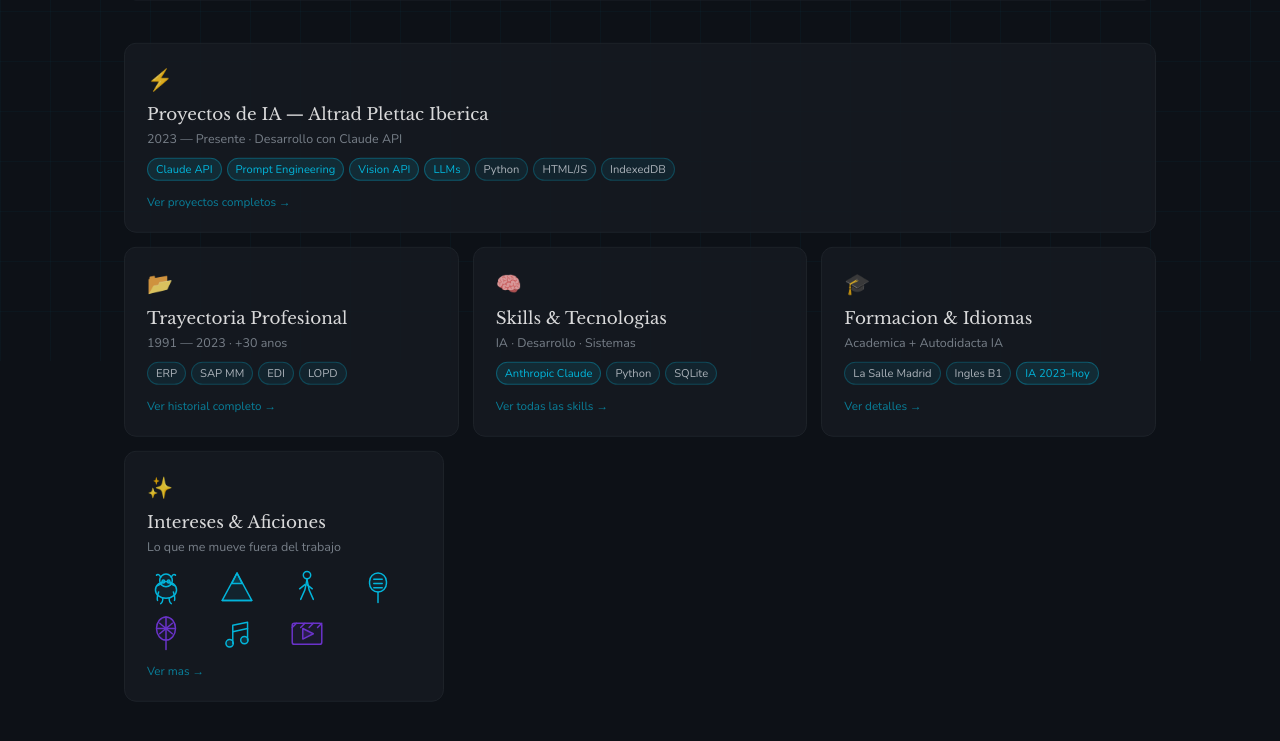
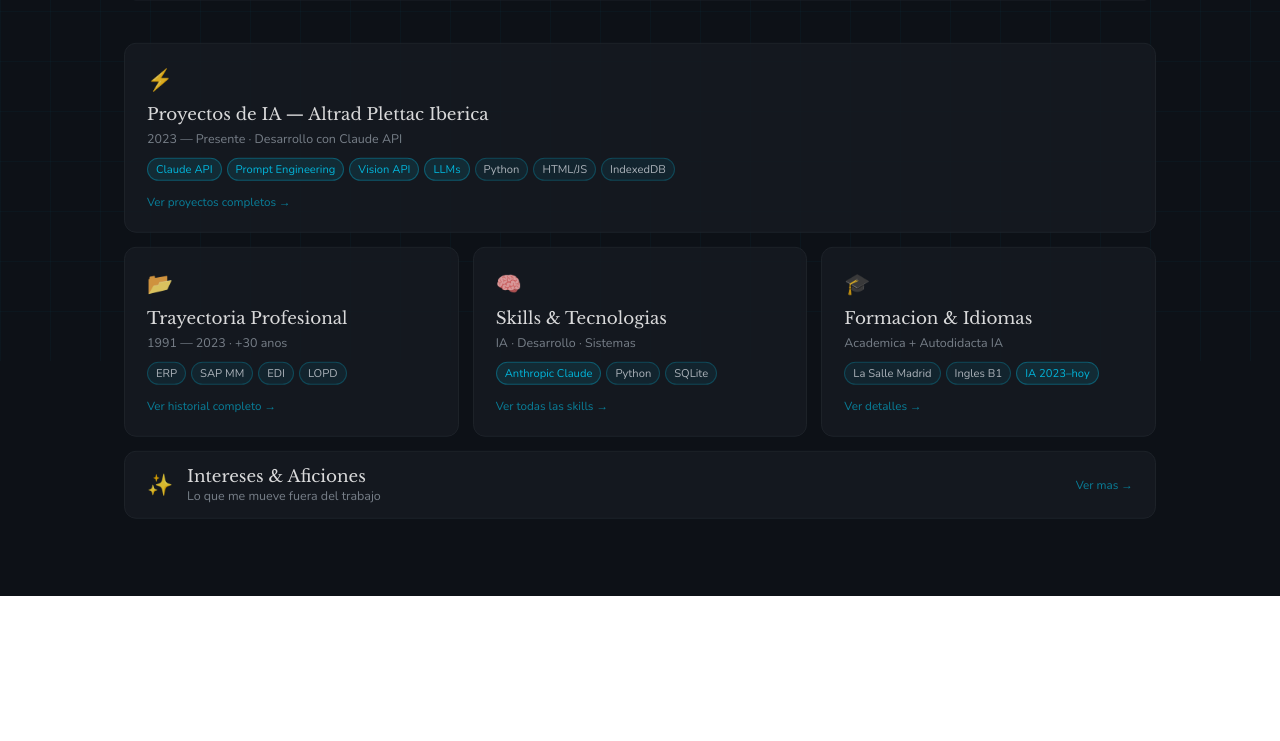
Before and after one commit to fuen44-ui/cv, a plain HTML site: page index.html in a window 1280 px wide. Shown: the part 439-1180 px from the top of the page. After the commit the page ends 1035 px from the top, so only its background shows below. Drawn offline with nearby package versions, Linux system fonts and the light colour scheme.

Commit message:
Refactor hobbies card layout and styles

```diff
--- a/index.html
+++ b/index.html
@@ -285,20 +285,15 @@ body{font-family:'Nunito',sans-serif;font-weight:300;overflow-x:hidden;}
         </div>
         <div class="card-cta">Ver detalles &rarr;</div>
       </div>
-      <div class="card" id="c-hobbies" style="max-width:320px;">
-        <div class="card-ico">&#10024;</div>
-        <div class="card-title">Intereses &amp; Aficiones</div>
-        <div class="card-sub">Lo que me mueve fuera del trabajo</div>
-        <div style="display:grid;grid-template-columns:repeat(4,1fr);gap:8px;margin:14px 0 10px;overflow:hidden;">
-          <svg width="38" height="38" viewBox="0 0 36 36"><g fill="none" stroke="#00d4ff" stroke-width="1.4" stroke-linecap="round" stroke-linejoin="round"><ellipse cx="18" cy="20" rx="10" ry="8" fill="rgba(0,212,255,0.07)"/><circle cx="18" cy="11" r="6" fill="rgba(0,212,255,0.07)"/><path d="M13 8 Q11 4 9 6"/><path d="M23 8 Q25 4 27 6"/><line x1="14" y1="14" x2="10" y2="16"/><line x1="22" y1="14" x2="26" y2="16"/><ellipse cx="15.5" cy="12" rx="1.2" ry="1.4"/><ellipse cx="20.5" cy="12" rx="1.2" ry="1.4"/><path d="M11 22 Q9 28 10 30"/><path d="M25 22 Q27 28 26 30"/><path d="M15 28 Q15 32 13 33"/><path d="M21 28 Q21 32 23 33"/></g></svg>
-          <svg width="38" height="38" viewBox="0 0 36 36"><g fill="none" stroke="#00d4ff" stroke-width="1.4" stroke-linecap="round" stroke-linejoin="round"><polygon points="18,4 32,30 4,30" fill="rgba(0,212,255,0.07)"/><polygon points="18,4 23,14 13,14" fill="rgba(0,212,255,0.18)"/><line x1="4" y1="30" x2="32" y2="30"/></g></svg>
-          <svg width="38" height="38" viewBox="0 0 36 36"><g fill="none" stroke="#00d4ff" stroke-width="1.4" stroke-linecap="round" stroke-linejoin="round"><circle cx="18" cy="6" r="3.5"/><path d="M18 10 L16 20 L12 29"/><path d="M18 10 L20 20 L24 29"/><path d="M16 15 L11 19"/><path d="M18 15 L23 19"/></g></svg>
-          <svg width="38" height="38" viewBox="0 0 36 36"><g fill="none" stroke="#00d4ff" stroke-width="1.4" stroke-linecap="round" stroke-linejoin="round"><rect x="10" y="4" width="16" height="18" rx="8" fill="rgba(0,212,255,0.07)"/><line x1="18" y1="22" x2="18" y2="32"/><line x1="14" y1="10" x2="22" y2="10"/><line x1="14" y1="14" x2="22" y2="14"/><line x1="14" y1="18" x2="22" y2="18"/></g></svg>
-          <svg width="38" height="38" viewBox="0 0 36 36"><g fill="none" stroke="#7c3aed" stroke-width="1.4" stroke-linecap="round" stroke-linejoin="round"><ellipse cx="18" cy="13" rx="9" ry="11" fill="rgba(124,58,237,0.07)"/><line x1="18" y1="24" x2="18" y2="33"/><line x1="12" y1="8" x2="24" y2="18"/><line x1="24" y1="8" x2="12" y2="18"/><line x1="10" y1="13" x2="26" y2="13"/><line x1="18" y1="2" x2="18" y2="24"/></g></svg>
-          <svg width="38" height="38" viewBox="0 0 36 36"><g fill="none" stroke="#00d4ff" stroke-width="1.4" stroke-linecap="round" stroke-linejoin="round"><path d="M14 27 L14 10 L28 7 L28 24"/><circle cx="11" cy="27" r="3.5" fill="rgba(0,212,255,0.15)"/><circle cx="25" cy="24" r="3.5" fill="rgba(0,212,255,0.15)"/><line x1="14" y1="16" x2="28" y2="13"/></g></svg>
-          <svg width="38" height="38" viewBox="0 0 36 36"><g fill="none" stroke="#7c3aed" stroke-width="1.4" stroke-linecap="round" stroke-linejoin="round"><rect x="4" y="8" width="28" height="20" rx="2" fill="rgba(124,58,237,0.07)"/><polygon points="14,13 14,23 24,18" fill="rgba(124,58,237,0.2)"/><line x1="4" y1="12" x2="8" y2="8"/><line x1="12" y1="12" x2="16" y2="8"/><line x1="20" y1="12" x2="24" y2="8"/><line x1="28" y1="12" x2="32" y2="8"/></g></svg>
+      <div class="card card-wide" id="c-hobbies" style="padding:14px 22px;display:flex;align-items:center;justify-content:space-between;gap:16px;">
+        <div style="display:flex;align-items:center;gap:14px;">
+          <div class="card-ico" style="margin:0;">&#10024;</div>
+          <div>
+            <div class="card-title" style="margin:0;">Intereses &amp; Aficiones</div>
+            <div class="card-sub" style="margin:0;">Lo que me mueve fuera del trabajo</div>
+          </div>
         </div>
-        <div class="card-cta">Ver mas &rarr;</div>
+        <div class="card-cta" style="white-space:nowrap;">Ver mas &rarr;</div>
       </div>
     </div>
   </div>
```
